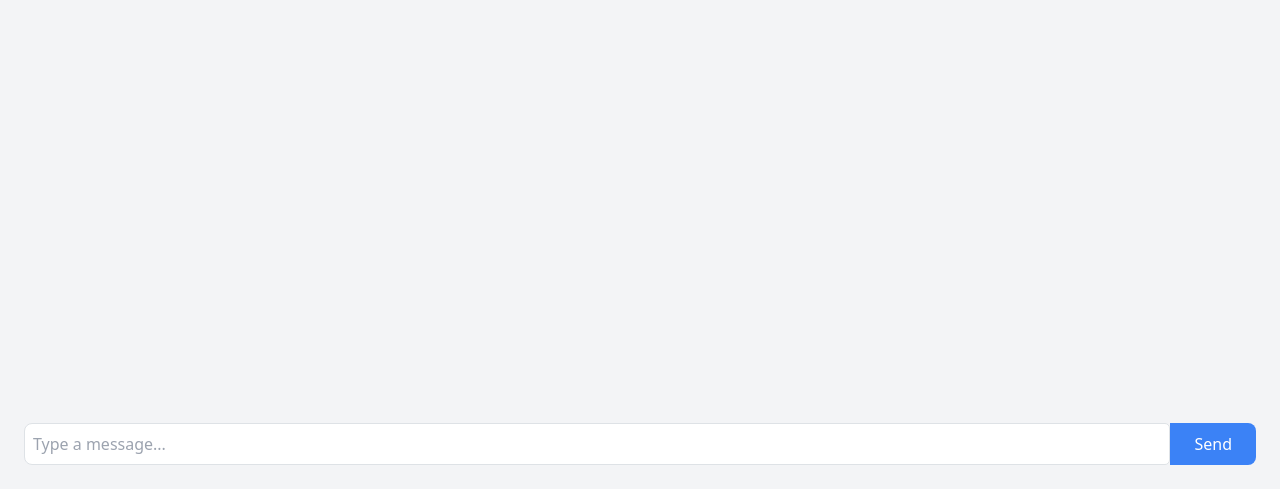
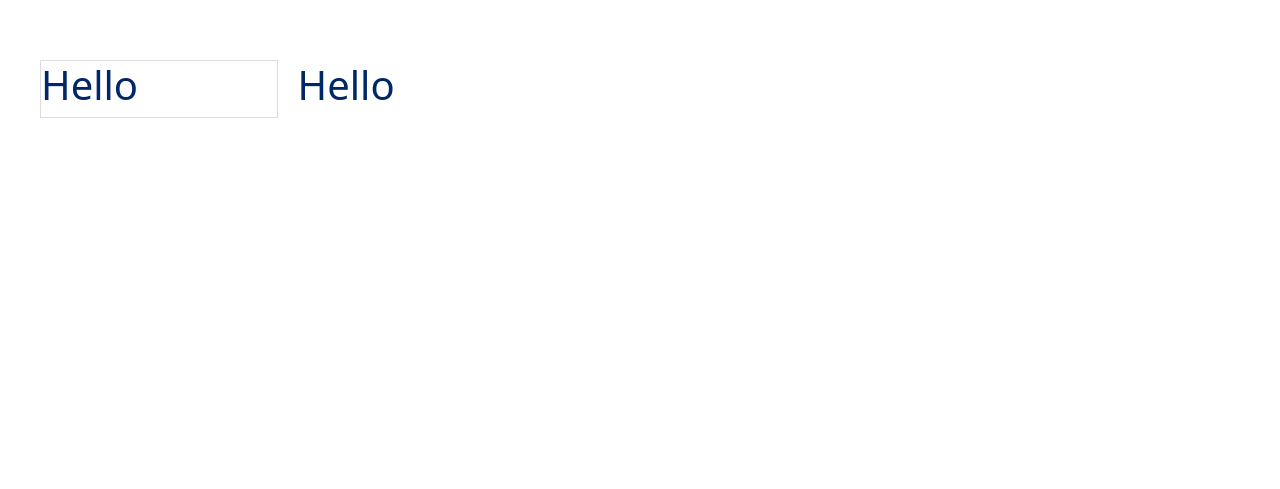
Before and after one commit to HiteshReddy28/AI-chatbot, a React (Create React App) app in the folder frontend/: page /ChatApp in a window 1280 px wide. Shown: the part 311-800 px from the top of the page. Built offline with nearby package versions, Linux system fonts and the light colour scheme.

Commit message:
Files added

```diff
--- a/frontend/package.json
+++ b/frontend/package.json
@@ -3,6 +3,9 @@
   "version": "0.1.0",
   "private": true,
   "dependencies": {
+    "@emotion/react": "^11.14.0",
+    "@emotion/styled": "^11.14.0",
+    "@mui/material": "^6.4.4",
     "axios": "^1.7.9",
     "bootstrap": "^5.3.3",
     "cra-template": "1.2.0",
--- a/frontend/src/App.css
+++ b/frontend/src/App.css
@@ -12,7 +12,7 @@
   justify-content: space-between;
   align-items: center;
   padding: 20px;
-  background: #0033cc;
+  background: #002768;
   color: white;
 }
 
@@ -45,7 +45,7 @@
   justify-content: space-between;
   gap: 20px;
   padding: 40px;
-  background: linear-gradient(to right, #0033cc, #007bff);
+  background: linear-gradient(to right, #002768, #024389);
   color: white;
   height: 100vh;
 }
@@ -68,7 +68,7 @@
 }
 
 .hero-image img {
-  max-width: 100%;
+  width: auto;
   height: auto;
 }
 
--- a/frontend/src/App.js
+++ b/frontend/src/App.js
@@ -2,14 +2,12 @@ import './App.css';
 import Navbar from './navbar';
 import Mainpage from './main';
 import Footer from './footer';
-
 
 function App() {
   return (
     <>
     <Navbar/>
     <Mainpage/>
-    <Footer/>
     </>
   );
 }
--- a/frontend/src/ChatApp.js
+++ b/frontend/src/ChatApp.js
@@ -1,13 +1,14 @@
 import ChatBot from "./Chatbot";
-
+import "./Chatapp.css"
 function ChatApp(){
     return (
         <>
         <div className="chatapp-container">
             <div className="chatapp-left">
-
+                <h1>Hello</h1>
             </div>
             <div className="chatapp-right">
+                <h1>Hello</h1>
                 <ChatBot/>
             </div>
         </div>
--- a/frontend/src/Chatapp.css
+++ b/frontend/src/Chatapp.css
@@ -1,13 +1,16 @@
 .chatapp-container{
     display: flex;
-    height: 100vh;
-    background-color: blue;
+  align-items: center;
+  justify-content: space-between;
+  gap: 20px;
+  padding: 40px;
+  color: #002768;
+  height: 100vh;
 }
 .chatapp-left{
-    width: 30%;
-    background-color: red;
+    flex: 0.2;
+    border: 1px solid #ddd;
 }
 .chatapp-right{
-    width: 70%;
-    background-color: aquamarine;
+    flex: 0.8;
 }
--- a/frontend/src/Chatbot.js
+++ b/frontend/src/Chatbot.js
@@ -40,57 +40,58 @@ const ChatBot = () => {
   }, [messages, loading]);
 
   return (
-    <div className="flex flex-col h-screen bg-gray-100 p-6">
-      {/* Chat Window */}
-      <div className="flex-grow overflow-y-auto mb-4">
-        <div className="space-y-4">
-          {messages.map((message, index) => (
-            <div
-              key={index}
-              className={`flex ${
-                message.sender === "user" ? "justify-end" : "justify-start"
-              }`}
-            >
-              <div
-                className={`${
-                  message.sender === "user"
-                    ? "bg-blue-500 text-white"
-                    : "bg-gray-300 text-black"
-                } p-3 rounded-lg max-w-xs break-words`}
-              >
-                {message.text}
-              </div>
-            </div>
-          ))}
-          {loading && (
-            <div className="flex justify-start">
-              <div className="bg-gray-300 text-black p-3 rounded-lg max-w-xs break-words">
-                Typing...
-              </div>
-            </div>
-          )}
-          <div ref={chatEndRef} />
-        </div>
-      </div>
+    <></>
+    // <div className="flex flex-col h-screen bg-gray-100 p-6">
+    //   {/* Chat Window */}
+    //   <div className="flex-grow overflow-y-auto mb-4">
+    //     <div className="space-y-4">
+    //       {messages.map((message, index) => (
+    //         <div
+    //           key={index}
+    //           className={`flex ${
+    //             message.sender === "user" ? "justify-end" : "justify-start"
+    //           }`}
+    //         >
+    //           <div
+    //             className={`${
+    //               message.sender === "user"
+    //                 ? "bg-blue-500 text-white"
+    //                 : "bg-gray-300 text-black"
+    //             } p-3 rounded-lg max-w-xs break-words`}
+    //           >
+    //             {message.text}
+    //           </div>
+    //         </div>
+    //       ))}
+    //       {loading && (
+    //         <div className="flex justify-start">
+    //           <div className="bg-gray-300 text-black p-3 rounded-lg max-w-xs break-words">
+    //             Typing...
+    //           </div>
+    //         </div>
+    //       )}
+    //       <div ref={chatEndRef} />
+    //     </div>
+    //   </div>
 
-      {/* Input Field */}
-      <div className="flex">
-        <input
-          type="text"
-          className="flex-grow p-2 border rounded-l-lg border-gray-300 focus:outline-none"
-          placeholder="Type a message..."
-          value={input}
-          onChange={(e) => setInput(e.target.value)}
-          onKeyPress={(e) => e.key === "Enter" && handleSendMessage()}
-        />
-        <button
-          className="bg-blue-500 text-white px-4 py-2 rounded-r-lg hover:bg-blue-600"
-          onClick={handleSendMessage}
-        >
-          Send
-        </button>
-      </div>
-    </div>
+    //   {/* Input Field */}
+    //   <div className="flex">
+    //     <input
+    //       type="text"
+    //       className="flex-grow p-2 border rounded-l-lg border-gray-300 focus:outline-none"
+    //       placeholder="Type a message..."
+    //       value={input}
+    //       onChange={(e) => setInput(e.target.value)}
+    //       onKeyPress={(e) => e.key === "Enter" && handleSendMessage()}
+    //     />
+    //     <button
+    //       className="bg-blue-500 text-white px-4 py-2 rounded-r-lg hover:bg-blue-600"
+    //       onClick={handleSendMessage}
+    //     >
+    //       Send
+    //     </button>
+    //   </div>
+    // </div>
   );
 };
 
--- a/frontend/src/Loginpage.js
+++ b/frontend/src/Loginpage.js
@@ -42,7 +42,7 @@ const Loginform = () => {
 
   return (
     <div className="login-form">
-      <h2>Login</h2>
+      <h2>Admin Login</h2>
       <form onSubmit={handleSubmit(onSubmit)}>
         <div>
           <label>Email:</label>
--- a/frontend/src/login.css
+++ b/frontend/src/login.css
@@ -7,8 +7,12 @@
     width: 50%;
     background: linear-gradient(to right, #0033cc, #007bff);
     color: white;
+    padding-left: 100px;
 }
-
+.login-left img{
+    width: auto;
+    height: auto;
+}
 .login-right{
     align-items: center;
    padding-left: 10rem;
--- a/frontend/src/login.js
+++ b/frontend/src/login.js
@@ -1,5 +1,6 @@
 import Loginform from "./Loginpage";
 import "./login.css"
+import Footer from "./footer";
 import Navbar from "./navbar";
 
 function Login(){
@@ -9,13 +10,14 @@ function Login(){
         <div className="login-container">
 
             <div className="login-left">
-                <img src="bot.png" alt="bot"></img>
+                <img src="/Bot.png" alt="bot"></img>
                 <p> Provides 24/7 assistance and personalized customer service</p>
             </div>
             <div className="login-right">
                 <Loginform/>
             </div>
         </div>
+        <Footer/>
         </>
     );
 }
--- a/frontend/src/main.js
+++ b/frontend/src/main.js
@@ -1,6 +1,8 @@
 import { useNavigate } from 'react-router-dom';
 import "./App.css";
 import { motion } from "framer-motion";
+import Footer from './footer';
+// import bot from "./public/Bot.png";
 
 function Mainpage(){
     const navigate = useNavigate();
@@ -18,7 +20,8 @@ function Mainpage(){
                 <button className="cta-button" onClick={handleClick}>Get Started</button>
             </div>
             <div className="hero-image">
-                <img src="" alt="Chatbot" />
+                <img src='/Bot.png' alt="Chatbot" />
+                <Footer/>
             </div>
           </section>
         </>
```
Also changed, not shown: frontend/public/Bot.png (added), 1 other file (tests, documents, lock files or other folders).
